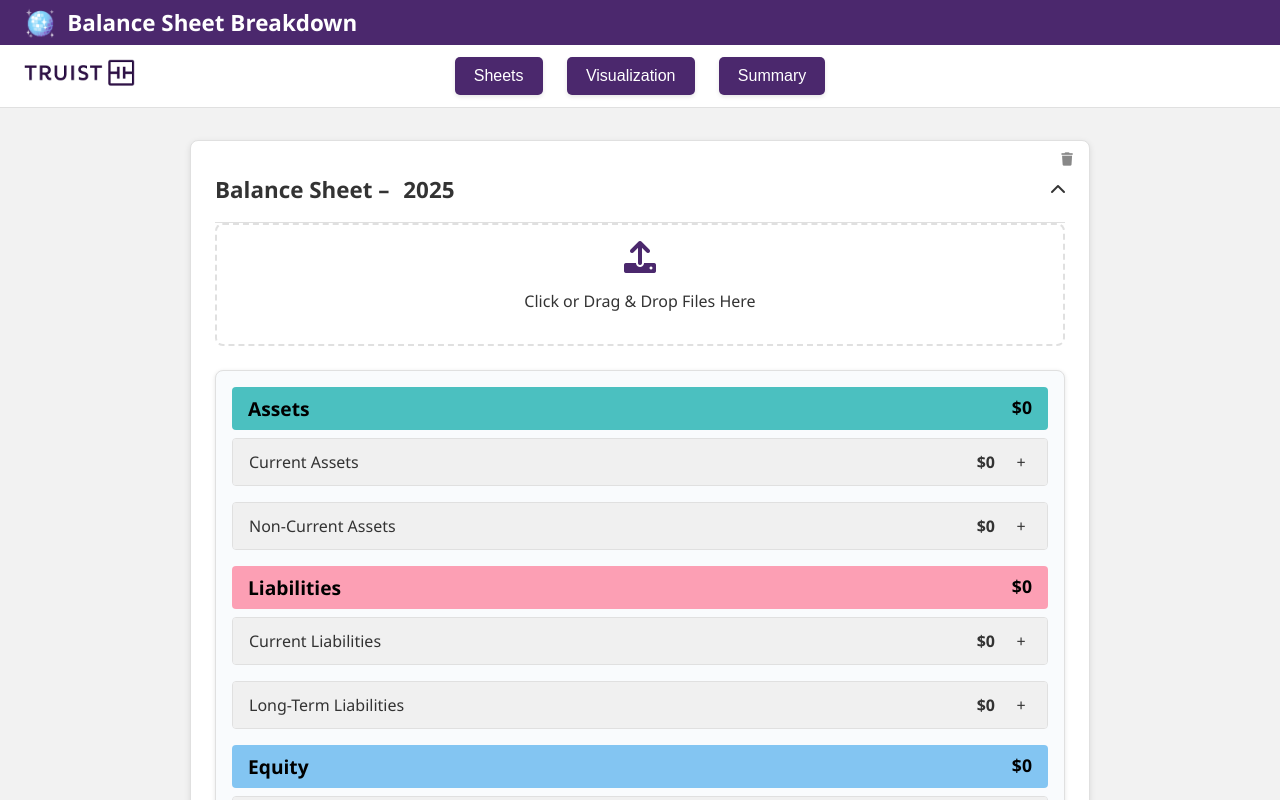
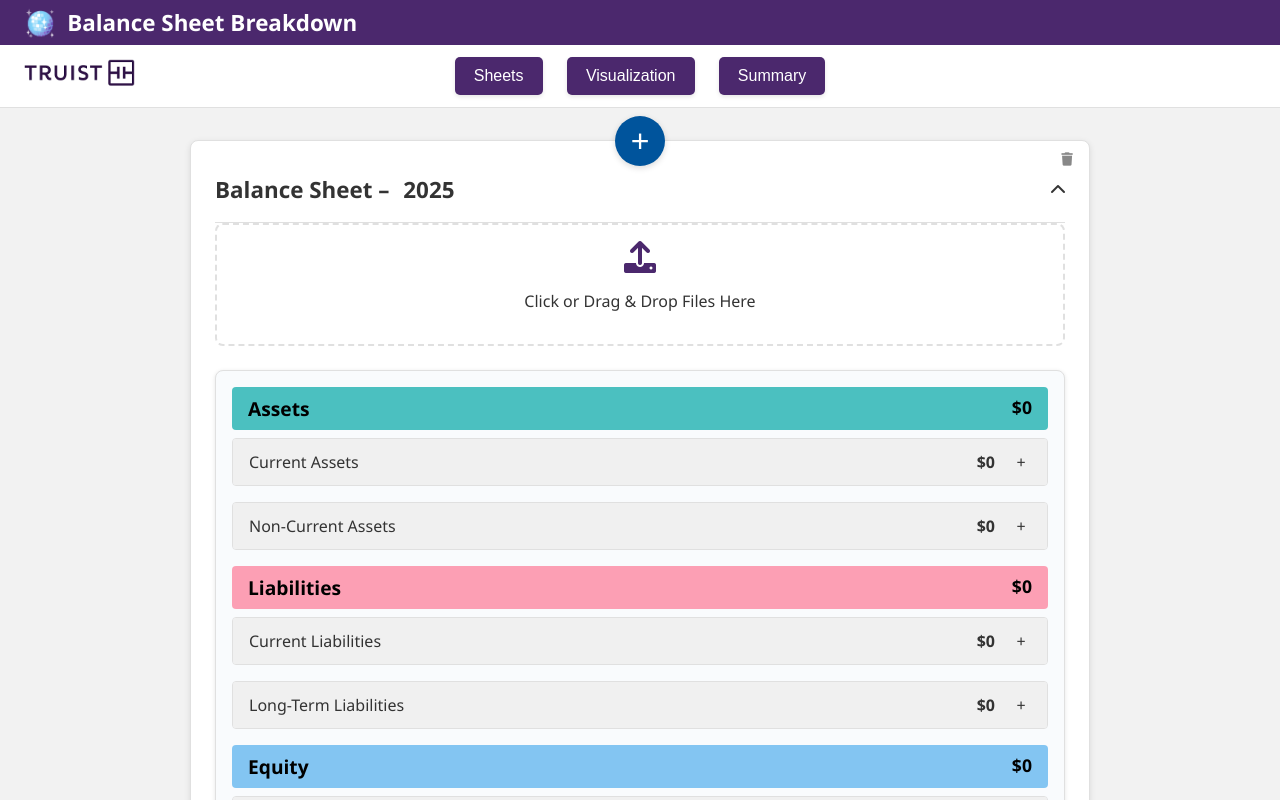
Before and after one commit to lukasp-dev/ugaHacks, a React (Vite) app: page / in a window 1280 px wide. Shown: the top 800 px of the page. Built offline with nearby package versions, Linux system fonts and the light colour scheme; the HTML template or start-up script is replaced by a standard one.

Commit message:
Capped number of forms to 10; created 'add form' button for the previous year

```diff
--- a/src/App.jsx
+++ b/src/App.jsx
@@ -24,12 +24,56 @@ const App = () => {
     });
   };
 
-  // Add a new balance sheet.
+  // Add a new balance sheet for the following year.
+  const addNextSheet = () => {
+    setSheets((prev) => {
+      if (prev.length >= 10) {
+        alert("Maximum of 10 forms allowed.");
+        return prev;
+      }
+      const newId = prev.length ? Math.max(...prev.map((s) => s.id)) + 1 : 1;
+      const newYear = prev.length
+        ? Math.max(...prev.map((s) => s.year)) + 1
+        : new Date().getFullYear();
+      const newSheet = defaultBalanceSheet(newId, newYear);
+      const updated = [...prev, newSheet];
+      updated.sort((a, b) => a.year - b.year);
+      return updated;
+    });
+  };
+
+  // Add a new balance sheet for the previous year relative to the given year.
+  const addPreviousSheet = (year) => {
+    setSheets((prev) => {
+      if (prev.length >= 10) {
+        alert("Maximum of 10 forms allowed.");
+        return prev;
+      }
+      const newYear = year - 1;
+      if (prev.some((s) => s.year === newYear)) {
+        alert("Balance Sheet for year " + newYear + " already exists.");
+        return prev;
+      }
+      const newId = prev.length ? Math.max(...prev.map((s) => s.id)) + 1 : 1;
+      const newSheet = defaultBalanceSheet(newId, newYear);
+      const updated = [...prev, newSheet];
+      updated.sort((a, b) => a.year - b.year);
+      return updated;
+    });
+  };
+
+  // Add a new balance sheet (for an empty state).
   const addSheet = () => {
+    // This is a fallback in case there are no sheets.
     setSheets((prev) => {
+      if (prev.length >= 10) {
+        alert("Maximum of 10 forms allowed.");
+        return prev;
+      }
       const newId = prev.length ? Math.max(...prev.map((s) => s.id)) + 1 : 1;
-      const newYear =
-        prev.length ? Math.max(...prev.map((s) => s.year)) + 1 : new Date().getFullYear();
+      const newYear = prev.length
+        ? Math.max(...prev.map((s) => s.year)) + 1
+        : new Date().getFullYear();
       const newSheet = defaultBalanceSheet(newId, newYear);
       const updated = [...prev, newSheet];
       updated.sort((a, b) => a.year - b.year);
@@ -207,9 +251,10 @@ const App = () => {
                   onUpdate={updateSheet}
                   validationErrors={validationErrors}
                   onDelete={deleteSheet}
+                  onAddPrevious={addPreviousSheet} // Pass the new function
                 />
                 {sheet.id === sheets[sheets.length - 1].id && (
-                  <button className="add-year-button" onClick={addSheet}>
+                  <button className="add-year-button" onClick={addNextSheet}>
                     +
                   </button>
                 )}
--- a/src/components/BalanceSheetForm.jsx
+++ b/src/components/BalanceSheetForm.jsx
@@ -4,7 +4,13 @@ import EditableField from './EditableField';
 import Dropdown from './DropDown';
 import { sumValues } from '../utils/balanceSheetUtils';
 
-const BalanceSheetForm = ({ sheet, onUpdate, validationErrors, onDelete }) => {
+const BalanceSheetForm = ({
+  sheet,
+  onUpdate,
+  validationErrors,
+  onDelete,
+  onAddPrevious, // New prop for adding a previous year
+}) => {
   const [collapsed, setCollapsed] = useState(false);
   const fileInputRef = useRef();
 
@@ -50,6 +56,17 @@ const BalanceSheetForm = ({ sheet, onUpdate, validationErrors, onDelete }) => {
 
   return (
     <div className={`balance-sheet ${collapsed ? 'collapsed' : ''}`}>
+      {/* Plus button at the top to add a previous year */}
+      <button
+        className="add-year-button previous"
+        onClick={(e) => {
+          e.stopPropagation();
+          onAddPrevious(sheet.year);
+        }}
+        title="Add balance sheet for the previous year"
+      >
+        +
+      </button>
       <div className="card-header" onClick={toggleCollapse}>
         <h3>
           Balance Sheet –{' '}
@@ -190,7 +207,7 @@ const BalanceSheetForm = ({ sheet, onUpdate, validationErrors, onDelete }) => {
             Balance: ${overallBalance.toLocaleString()}
           </div>
         </div>
-        {/* Extra Sections: Income, Revenue, Profit, Operating income, Net Income, Interest Expense, Interest Taxes, Depreciation, Amortization*/}
+        {/* Extra Sections */}
         <div className="extra-sections">
           <div className="extra-section">
             <label>Income:</label>
--- a/src/index.css
+++ b/src/index.css
@@ -476,3 +476,8 @@ body {
 .modal-btn.confirm:hover {
   background: #3a2350;
 }
+
+.add-year-button.previous {
+  top: -25px;
+  bottom: auto;
+}
```
